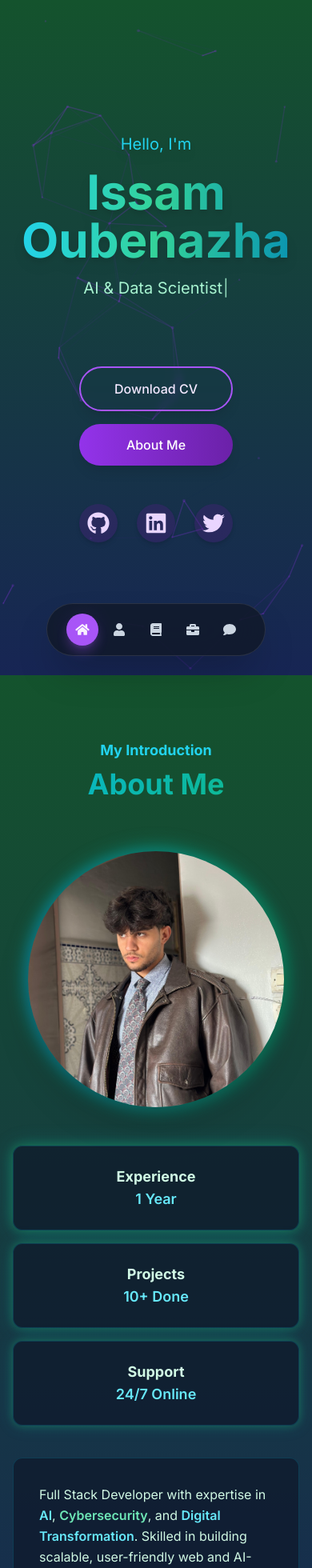
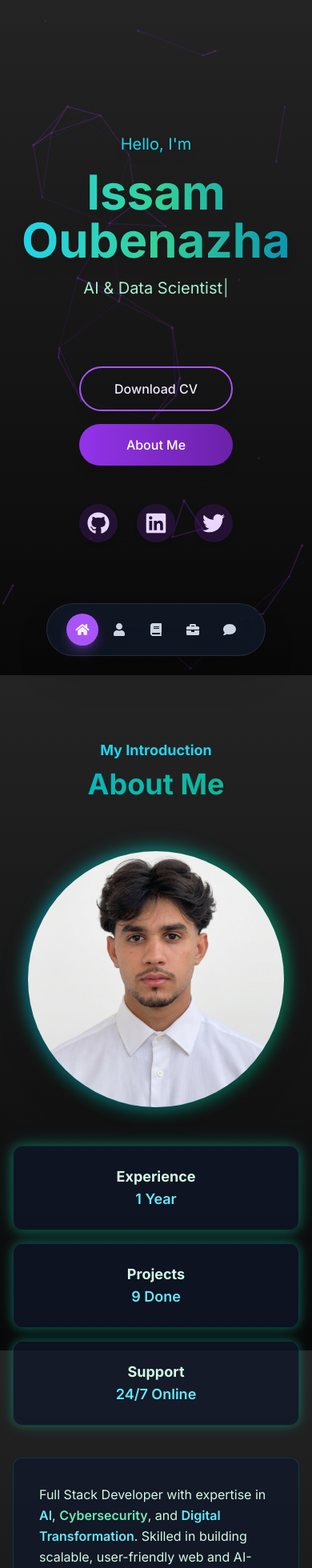
Before and after one commit to issam-oubenazha/portfolio-oubenazha, a Next.js app: page / in a window 390 px wide. Shown: the top 1960 px of the page at 80% size. Built offline with nearby package versions, Linux system fonts and the light colour scheme.

Commit message:
#2 style portfolio

```diff
--- a/app/components/About.tsx
+++ b/app/components/About.tsx
@@ -1,15 +1,10 @@
 import React from 'react';
 import Image from 'next/image';
-import { tsParticles } from "@tsparticles/engine";
-import { loadSlim } from "@tsparticles/slim";
 
 export default function About() {
 
   return (
-    <section className="w-full text-center py-20 px-4 sm:px-6 lg:px-8 bg-gradient-to-b from-green-900 to-blue-950 min-h-screen flex items-center relative overflow-hidden" id="about">
-      {/* particles background (behind content) */}
-      <div id="tsparticles-about" className="absolute inset-0" />
-
+    <section className="w-full text-center py-20 px-4 sm:px-6 lg:px-8 min-h-screen flex items-center relative overflow-hidden" id="about">
       <div className="max-w-7xl mx-auto w-full relative z-10">
         <h3 className="text-lg font-bold text-cyan-400 animate-fadeInUp">My Introduction</h3>
         <h2 className="text-4xl md:text-5xl font-bold gradient-text mt-2 animate-fadeInUp" style={{ animationDelay: '0.2s' }}>About Me</h2>
@@ -20,7 +15,7 @@ export default function About() {
               <div className="relative group">
                 <div className="absolute -inset-1 bg-gradient-to-r from-cyan-600 to-emerald-600 rounded-full blur opacity-75 group-hover:opacity-100 transition duration-1000 group-hover:duration-200 animate-glow"></div>
                 <Image
-                  src="/images/photo de CV.jpg"
+                  src="/images/Gemini_Generated_Image_rel34arel34arel3.jfif"
                   className="relative rounded-full h-80 w-80 object-cover shadow-2xl"
                   alt="Issam Oubenazha - Full Stack & AI Developer"
                   width={320}
@@ -43,7 +38,7 @@ export default function About() {
               <div className="glass-effect border-l-4 border-l-emerald-500 p-6 rounded-xl hover:bg-gray-700/50 transition-all duration-300 transform hover:scale-110 shadow-lg hover:shadow-emerald-500/50 animate-glow group cursor-pointer" style={{ animationDelay: '0.2s' }}>
                 <i className="fas fa-briefcase text-emerald-400 text-3xl mb-3 group-hover:animate-bounce"></i>
                 <h3 className="font-bold text-lg text-emerald-100">Projects</h3>
-                <span className="text-cyan-300 font-semibold text-lg">10+ Done</span>
+                <span className="text-cyan-300 font-semibold text-lg">9 Done</span>
               </div>
 
               <div className="glass-effect border-l-4 border-l-cyan-500 p-6 rounded-xl hover:bg-gray-700/50 transition-all duration-300 transform hover:scale-110 shadow-lg hover:shadow-cyan-500/50 animate-glow group cursor-pointer" style={{ animationDelay: '0.4s' }}>
--- a/app/components/Footer.tsx
+++ b/app/components/Footer.tsx
@@ -5,7 +5,7 @@ export default function Footer() {
   const currentYear = new Date().getFullYear();
 
   return (
-    <footer className="bg-gradient-to-b from-green-900 to-blue-950 text-emerald-100 border-t border-cyan-900 relative overflow-hidden">
+    <footer className="text-emerald-100 border-t border-cyan-900 relative overflow-hidden">
       {/* Background decoration */}
       <div className="absolute top-0 right-0 w-96 h-96 bg-cyan-500/10 rounded-full blur-3xl"></div>
       <div className="absolute bottom-0 left-0 w-96 h-96 bg-emerald-500/10 rounded-full blur-3xl"></div>
--- a/app/components/Home.tsx
+++ b/app/components/Home.tsx
@@ -77,9 +77,7 @@ export default function Home() {
   }, []);
 
   return (
-    <section id="home" className="relative w-screen h-screen overflow-hidden bg-gradient-to-b from-green-900 to-blue-950">
-      <div id="tsparticles" className="absolute inset-0" />
-
+    <section id="home" className="relative w-screen h-screen overflow-hidden">
       <div className="absolute inset-0 flex items-center justify-center">
         <div className="text-emerald-100 text-center z-10 animate-fadeIn px-4">
           <h3 className="text-xl md:text-2xl mb-4 animate-slideDown text-cyan-400 drop-shadow-lg">
--- a/app/components/Skills.tsx
+++ b/app/components/Skills.tsx
@@ -5,7 +5,7 @@ type StyleWithVar = React.CSSProperties & { '--time': string };
 
 export default function Skills() {
   return (
-    <section className="w-screen text-center p-4 sm:p-6 md:p-10 bg-gradient-to-b from-green-900 to-blue-950 min-h-screen flex flex-col items-center justify-center relative overflow-hidden" id="skills">
+    <section className="w-screen text-center p-4 sm:p-6 md:p-10 min-h-screen flex flex-col items-center justify-center relative overflow-hidden" id="skills">
       {/* Background decoration */}
       <div className="absolute top-0 left-0 w-96 h-96 bg-cyan-500/10 rounded-full blur-3xl"></div>
       <div className="absolute bottom-0 right-0 w-96 h-96 bg-emerald-500/10 rounded-full blur-3xl"></div>
--- a/app/globals.css
+++ b/app/globals.css
@@ -139,15 +139,9 @@ section {
   background-clip: text;
 }
 
-/* Blue -> Green site background (keeps existing styles intact) */
-:root{
-  --bg-start: #0ea5e9; /* blue */
-  --bg-end: #10b981; /* green */
-}
-
 html, body {
   height: 100%;
-  background: linear-gradient(135deg, var(--bg-start), var(--bg-end));
+  background: linear-gradient(to bottom, #242424, #080808);
   background-attachment: fixed;
 }
 
--- a/app/page.tsx
+++ b/app/page.tsx
@@ -8,7 +8,10 @@ import Footer from './components/Footer';
 
 export default function Page() {
   return (
-    <div>
+    <div className="relative min-h-screen">
+      <div id="tsparticles" className="fixed inset-0 z-0 pointer-events-none" />
+
+      <div className="relative z-10">
         <Nav />
 
         <main className="w-full">
@@ -21,5 +24,6 @@ export default function Page() {
 
         <Footer />
       </div>
+    </div>
   );
 }
```
Also changed, not shown: app/components/Contact.tsx (+34 -17 lines), public/images/Gemini_Generated_Image_rel34arel34arel3.jfif (added). Lines whose indentation alone changed are shown as unchanged.
